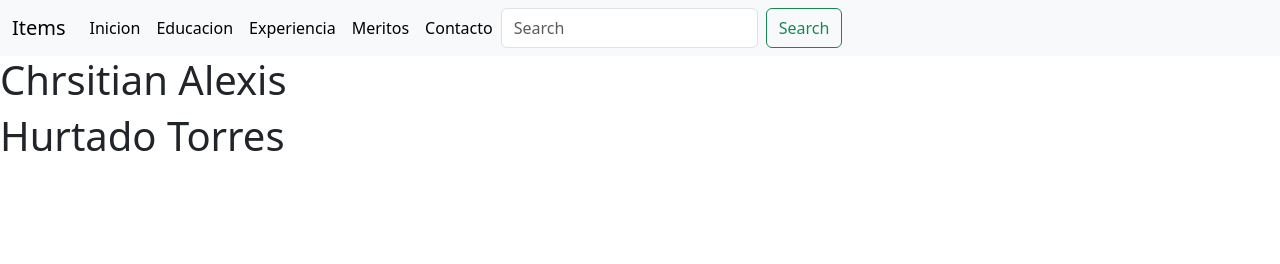
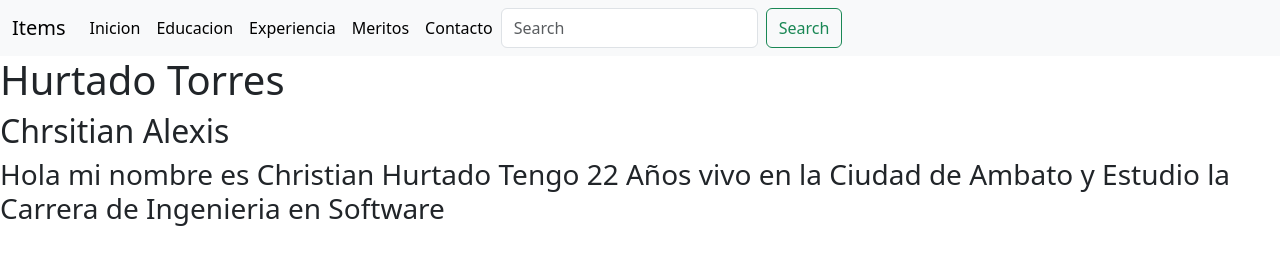
Before and after one commit to ACHEDARK/PracticaGit4A_HurtadoChristian, a plain HTML site: page index.html in a window 1280 px wide. Drawn offline with nearby package versions, Linux system fonts and the light colour scheme.

Commit message:
Se agregó un resumen de mi CV.

```diff
--- a/index.html
+++ b/index.html
@@ -40,8 +40,13 @@
         </div>
       </nav>
       <section>
-        <h1>Chrsitian Alexis</h1>
         <h1>Hurtado Torres</h1>
+        <h2>Chrsitian Alexis</h2>
+        <h3>Hola mi nombre es Christian Hurtado Tengo 22 Años
+            vivo en la Ciudad de Ambato y Estudio la Carrera
+            de Ingenieria en Software
+        </h3>
+
     </section>
 </body>
 </html>
```
